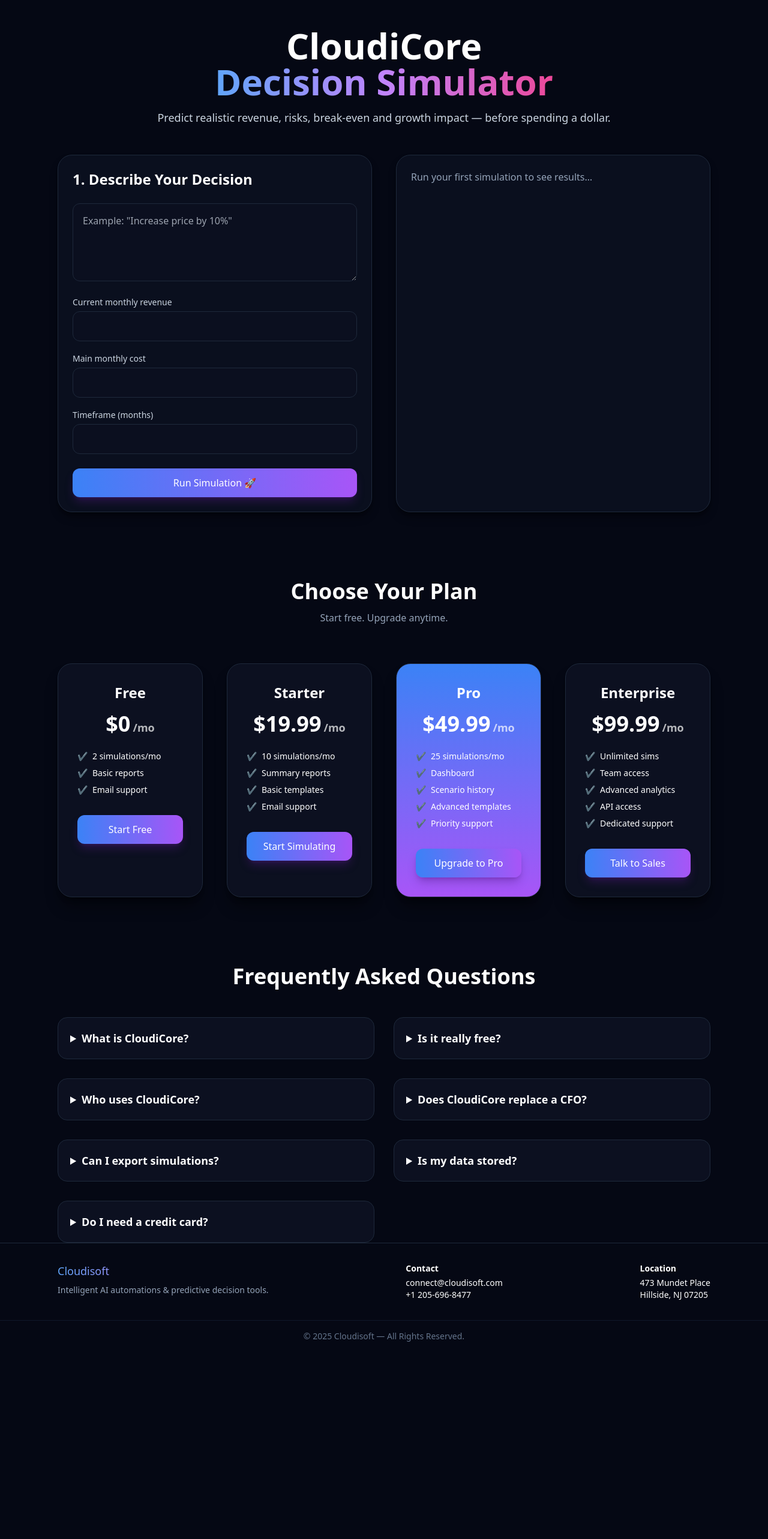
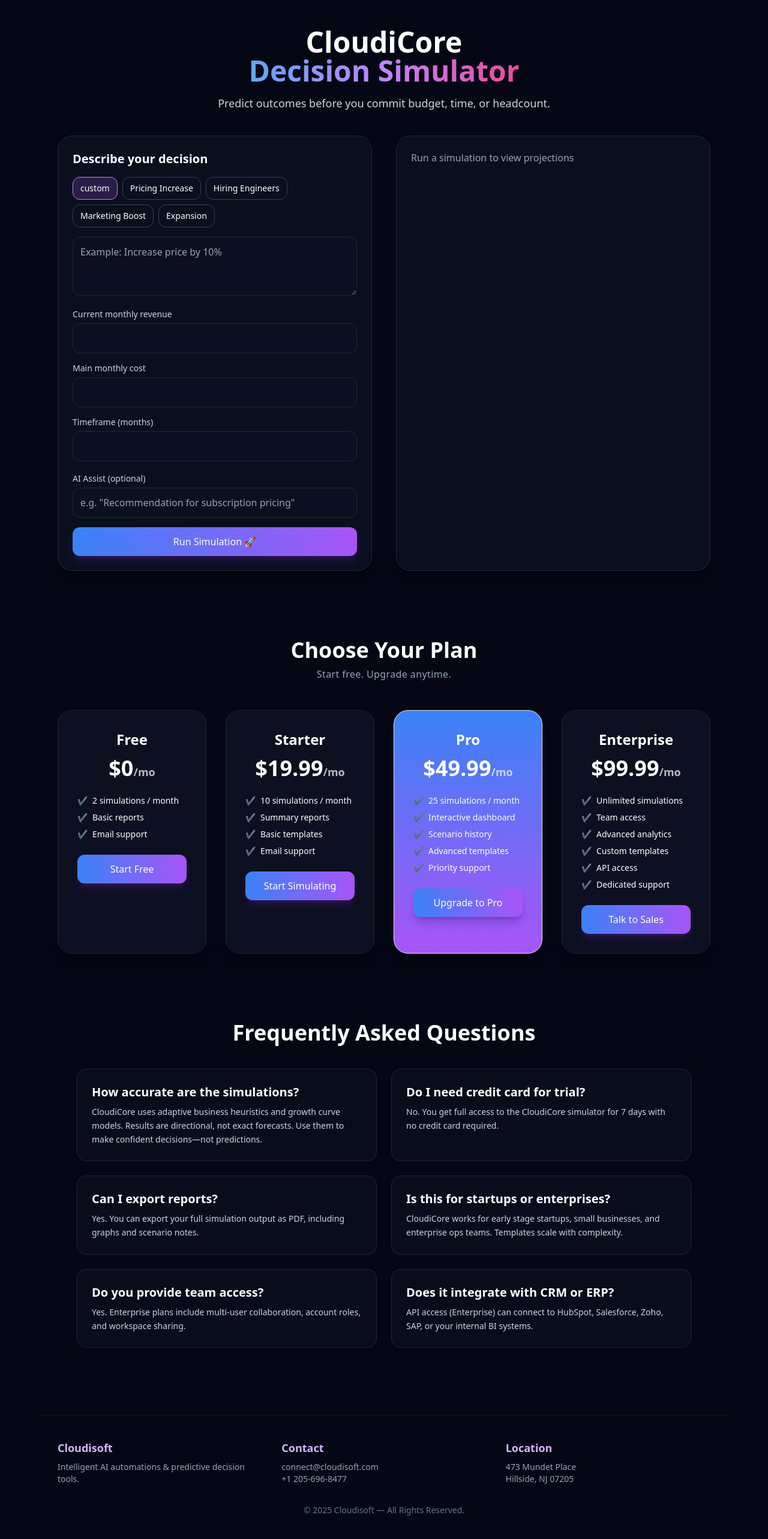
Before and after one commit to Cloudisoft/Cloudisoft.com_Final, a React (Vite) app: page /cloudicore in a window 1280 px wide. Shown: the part 50-2616 px from the top of the page at 60% size. Before the commit the page ends 2432 px from the top, so only its background shows below. Built offline with nearby package versions, Linux system fonts and the light colour scheme; no server answers.

Commit message:
Update cloudicore.tsx

```diff
--- a/src/pages/cloudicore.tsx
+++ b/src/pages/cloudicore.tsx
@@ -1,96 +1,218 @@
-// ===========================================
-// CLOUDICORE – FINAL, ERROR-FREE VERSION
-// (NO chart.js so Render will not fail)
-// ===========================================
+import { useState } from "react";
+import {
+  Chart as ChartJS,
+  CategoryScale,
+  LinearScale,
+  LineElement,
+  PointElement,
+  Legend,
+  Tooltip,
+} from "chart.js";
+import { Line } from "react-chartjs-2";
+import html2canvas from "html2canvas";
+import jsPDF from "jspdf";
 
-import { useState } from "react";
-import "../index.css";
-import Footer from "../components/Footer";
+// ---------------- REGISTER CHART ----------------
+ChartJS.register(
+  CategoryScale,
+  LinearScale,
+  LineElement,
+  PointElement,
+  Legend,
+  Tooltip
+);
 
+// ======================================================
+// MAIN PAGE
+// ======================================================
 export default function CloudiCore() {
+  // FORM inputs
   const [inputs, setInputs] = useState({
     scenario: "",
     revenue: "",
     cost: "",
     months: "",
-    goal: "growth",
   });
 
+  const [template, setTemplate] = useState("custom");
   const [result, setResult] = useState<any>(null);
+
+  const [authOpen, setAuthOpen] = useState(false);
   const [error, setError] = useState("");
-  const [authOpen, setAuthOpen] = useState(false);
 
-  // --------------------------
-  // Run Simulation Logic
-  // --------------------------
+  // ================================================
+  // TEMPLATE PRESETS
+  // ================================================
+  function applyTemplate(t: string) {
+    setTemplate(t);
+    switch (t) {
+      case "Pricing Increase":
+        setInputs({
+          ...inputs,
+          scenario: "Increase product pricing by 12%",
+          revenue: inputs.revenue || "20000",
+        });
+        break;
+      case "Hiring Engineers":
+        setInputs({
+          ...inputs,
+          scenario: "Hire 3 full-time engineers",
+          cost: inputs.cost || "15000",
+        });
+        break;
+      case "Marketing Boost":
+        setInputs({
+          ...inputs,
+          scenario: "Increase marketing budget by 30%",
+          cost: inputs.cost || "8000",
+        });
+        break;
+      case "Expansion":
+        setInputs({
+          ...inputs,
+          scenario: "Open a new regional branch",
+          revenue: inputs.revenue || "30000",
+        });
+        break;
+      default:
+        break;
+    }
+  }
+
+  // ======================================================
+  // SIMULATION ENGINE
+  // ======================================================
   function runSimulation() {
-    const R = Number(inputs.revenue);
-    const C = Number(inputs.cost);
-    const T = Number(inputs.months);
+    const rev = Number(inputs.revenue);
+    const cst = Number(inputs.cost);
+    const t = Number(inputs.months);
 
-    if (!inputs.scenario.trim()) return setError("Describe your decision first.");
-    if (!R) return setError("Monthly revenue is required.");
-    if (!C) return setError("Monthly cost is required.");
-    if (!T || T < 1) return setError("Timeframe is required.");
-
+    if (!inputs.scenario.trim()) return setError("Describe your scenario.");
+    if (!rev) return setError("Revenue is required.");
+    if (!cst) return setError("Cost is required.");
+    if (!t || t <= 0) return setError("Timeframe required.");
     setError("");
 
+    // growth model
     const optimistic = [];
     const expected = [];
     const cautious = [];
 
-    for (let m = 1; m <= T; m++) {
-      optimistic.push(R * 1.22 ** m - C);
-      expected.push(R * 1.12 ** m - C);
-      cautious.push(R * 0.93 ** m - C);
+    for (let i = 1; i <= t; i++) {
+      optimistic.push(rev * 1.22 ** i - cst * 1.1);
+      expected.push(rev * 1.1 ** i - cst);
+      cautious.push(rev * 0.92 ** i - cst * 1.05);
     }
 
-    const breakEven = expected.findIndex((v) => v > 0) + 1 || null;
+    const breakEvenIdx = expected.findIndex((v) => v > 0);
+    const breakEven = breakEvenIdx >= 0 ? breakEvenIdx + 1 : null;
 
     setResult({
       optimistic,
       expected,
       cautious,
-      months: T,
-      risk: Math.floor(Math.random() * 35 + 40),
+      months: t,
       breakEven,
+      risk: Math.floor(Math.random() * 30) + 40,
     });
   }
 
-  // --------------------------
-  // SAVE / AUTH → open modal
-  // --------------------------
-  function saveSimulation() {
-    setAuthOpen(true);
+  // ======================================================
+  // EXPORT PDF
+  // ======================================================
+  async function exportPDF() {
+    const node = document.querySelector("#sim-results");
+    if (!node) return;
+
+    const canvas = await html2canvas(node as HTMLElement);
+    const img = canvas.toDataURL("image/png");
+    const pdf = new jsPDF("p", "mm", "a4");
+
+    pdf.addImage(img, "PNG", 8, 8, 195, 0);
+    pdf.save("cloudicore_report.pdf");
   }
 
+  // ======================================================
+  // CHART DATA
+  // ======================================================
+  const chartData =
+    result && {
+      labels: Array.from({ length: result.months }, (_, i) => i + 1),
+      datasets: [
+        {
+          label: "Optimistic",
+          data: result.optimistic,
+          borderColor: "#10b981",
+          tension: 0.25,
+        },
+        {
+          label: "Expected",
+          data: result.expected,
+          borderColor: "#eab308",
+          tension: 0.25,
+        },
+        {
+          label: "Cautious",
+          data: result.cautious,
+          borderColor: "#f87171",
+          tension: 0.25,
+        },
+      ],
+    };
+
+  // ======================================================
+  // PAGE UI
   // ======================================================
   return (
     <div className="bg-cloudi-bg min-h-screen text-white pb-32">
 
       {/* HERO */}
-      <section className="section text-center pt-24 pb-12">
-        <h1 className="text-5xl sm:text-6xl font-extrabold">
+      <section className="section text-center pt-24 pb-10">
+        <h1 className="text-5xl font-extrabold">
           CloudiCore
           <br />
           <span className="gradient-text">Decision Simulator</span>
         </h1>
-        <p className="max-w-3xl mx-auto mt-4 text-slate-300 text-lg">
-          Predict realistic revenue, risks, break-even and growth impact — before spending a dollar.
+        <p className="max-w-2xl mx-auto mt-4 text-slate-300 text-lg">
+          Predict outcomes before you commit budget, time, or headcount.
         </p>
       </section>
 
       {/* SIMULATOR */}
       <section className="section grid grid-cols-1 lg:grid-cols-2 gap-10">
 
-        {/* LEFT PANEL */}
+        {/* LEFT */}
         <div className="card">
-          <h2 className="text-2xl font-semibold mb-6">1. Describe Your Decision</h2>
+          <h2 className="text-xl font-semibold mb-4">Describe your decision</h2>
 
+          {/* Templates */}
+          <div className="flex gap-2 flex-wrap mb-4">
+            {[
+              "custom",
+              "Pricing Increase",
+              "Hiring Engineers",
+              "Marketing Boost",
+              "Expansion",
+            ].map((t) => (
+              <button
+                key={t}
+                className={`px-3 py-2 rounded-xl border text-sm ${
+                  t === template
+                    ? "bg-purple-500/20 border-purple-400"
+                    : "border-slate-700"
+                }`}
+                onClick={() => applyTemplate(t)}
+              >
+                {t}
+              </button>
+            ))}
+          </div>
+
+          {/* Scenario */}
           <textarea
-            placeholder='Example: "Increase price by 10%"'
-            rows={4}
-            className="w-full bg-cloudi-card/60 p-4 rounded-xl border border-slate-800"
+            rows={3}
+            placeholder="Example: Increase price by 10%"
+            className="w-full bg-cloudi-card/60 rounded-xl border border-slate-800 p-3"
             value={inputs.scenario}
             onChange={(e) => setInputs({ ...inputs, scenario: e.target.value })}
           />
@@ -99,78 +221,50 @@ export default function CloudiCore() {
           <Field label="Main monthly cost" name="cost" inputs={inputs} setInputs={setInputs} />
           <Field label="Timeframe (months)" name="months" inputs={inputs} setInputs={setInputs} />
 
-          {error && <p className="text-red-400 mt-4">{error}</p>}
+          <AIInput inputs={inputs} setInputs={setInputs} />
 
-          <button className="btn-primary w-full mt-6" onClick={runSimulation}>
+          {error && <p className="text-red-400 mt-2">{error}</p>}
+
+          <button className="btn-primary w-full mt-4" onClick={runSimulation}>
             Run Simulation 🚀
           </button>
         </div>
 
         {/* RESULTS */}
-        <div className="card">
+        <div className="card min-h-[300px]" id="sim-results">
           {!result ? (
-            <p className="text-slate-400">Run your first simulation to see results…</p>
+            <p className="text-slate-400">
+              Run a simulation to view projections
+            </p>
           ) : (
             <>
-              {/* BREAK EVEN */}
-              <div className="bg-cloudi-card/60 p-4 rounded-xl border border-slate-800 mb-6">
-                <p className="text-sm text-slate-300">Break-even</p>
-                <h3 className="text-3xl font-bold">
-                  {result.breakEven ? `${result.breakEven} months` : "No recovery"}
-                </h3>
-              </div>
-
-              {/* SIMPLE "CHART LOOK" BAR */}
-              <div className="space-y-4">
-                <ChartBar label="Optimistic" value={result.optimistic[result.optimistic.length - 1]} color="bg-green-500" />
-                <ChartBar label="Expected" value={result.expected[result.expected.length - 1]} color="bg-yellow-500" />
-                <ChartBar label="Cautious" value={result.cautious[result.cautious.length - 1]} color="bg-red-500" />
-              </div>
-
-              {/* RISK */}
-              <p className="mt-6 text-lg font-medium">
-                Risk Index: <span className="font-bold">{result.risk}/100</span>
-              </p>
-
-              {/* ACTIONS */}
-              <button className="btn-secondary w-full mt-6">
-                Export Simulation to PDF 📦
-              </button>
-
-              <button className="btn-primary w-full mt-3" onClick={saveSimulation}>
-                Save & Continue →
-              </button>
+              <ResultSummary result={result} />
+              <Line className="mt-6" data={chartData as any} />
+              <Actions exportPDF={exportPDF} openAuth={() => setAuthOpen(true)} />
             </>
           )}
         </div>
       </section>
 
-      {/* PRICING */}
       <Pricing />
-
-      {/* FAQ */}
       <FAQ />
-
-      {/* FOOTER */}
       <Footer />
 
-      {/* AUTH MODAL */}
       {authOpen && <AuthModal close={() => setAuthOpen(false)} />}
-
     </div>
   );
 }
 
-// ================================
-// INPUT FIELD
-// ================================
+// ======================================================
+// REUSABLE COMPONENTS
+// ======================================================
 function Field({ label, name, inputs, setInputs }: any) {
   return (
-    <div className="mt-4">
+    <div className="mt-3">
       <label className="text-sm text-slate-300">{label}</label>
       <input
+        className="w-full bg-cloudi-card/60 rounded-xl border border-slate-800 p-3 mt-1"
         type="number"
-        className="w-full bg-cloudi-card/60 p-3 rounded-xl border border-slate-800 mt-1"
         value={inputs[name]}
         onChange={(e) => setInputs({ ...inputs, [name]: e.target.value })}
       />
@@ -178,41 +272,103 @@ function Field({ label, name, inputs, setInputs }: any) {
   );
 }
 
-// ================================
-// SIMPLE BAR CHART VISUAL
-// ================================
-function ChartBar({ label, value, color }: any) {
-  const width = Math.min(100, Math.max(5, (value / 10000) * 100));
-
+// ======================================================
+// AI ASSIST
+// ======================================================
+function AIInput({ inputs, setInputs }: any) {
   return (
-    <div>
-      <p className="text-sm mb-1">{label}</p>
-      <div className="w-full bg-slate-800 rounded-xl h-3">
-        <div className={`h-3 rounded-xl ${color}`} style={{ width: `${width}%` }}></div>
-      </div>
+    <div className="mt-4">
+      <label className="text-sm text-slate-300">AI Assist (optional)</label>
+      <input
+        className="w-full bg-cloudi-card/60 rounded-xl border border-slate-800 p-3 mt-1"
+        placeholder='e.g. "Recommendation for subscription pricing"'
+        onBlur={(e) =>
+          setInputs({
+            ...inputs,
+            scenario: inputs.scenario + " | " + e.target.value,
+          })
+        }
+      />
     </div>
   );
 }
 
-// ================================
+// ======================================================
+// SIMULATION SUMMARY
+// ======================================================
+function ResultSummary({ result }: any) {
+  return (
+    <div className="bg-cloudi-card/60 p-4 rounded-xl border border-slate-800">
+      <p className="text-sm text-slate-300">Break-even</p>
+      <h2 className="text-3xl font-bold">
+        {result.breakEven ? `${result.breakEven} months` : "No recovery"}
+      </h2>
+      <p className="mt-2 text-slate-300 text-sm">
+        Risk Index: <span className="font-semibold">{result.risk}/100</span>
+      </p>
+    </div>
+  );
+}
+
+// ======================================================
+// RESULTS ACTIONS
+// ======================================================
+function Actions({ exportPDF, openAuth }: any) {
+  return (
+    <>
+      <button className="btn-secondary w-full mt-6" onClick={exportPDF}>
+        Export Simulation PDF 📦
+      </button>
+      <button className="btn-primary w-full mt-3" onClick={openAuth}>
+        Save & Continue →
+      </button>
+    </>
+  );
+}
+
+// ======================================================
 // PRICING
-// ================================
+// ======================================================
 function Pricing() {
   return (
     <section className="section text-center mt-28">
       <h2 className="text-4xl font-bold">Choose Your Plan</h2>
-      <p className="text-slate-400 mt-3">Start free. Upgrade anytime.</p>
 
-      <div className="grid grid-cols-1 md:grid-cols-4 gap-10 mt-16">
+      <p className="text-slate-400 mt-2 tracking-wide">
+        Start free. Upgrade anytime.
+      </p>
 
-        <PriceCard name="Free" price="0" features={["2 simulations/mo", "Basic reports", "Email support"]} cta="Start Free" />
+      <div className="grid grid-cols-1 md:grid-cols-4 gap-8 mt-12">
 
-        <PriceCard name="Starter" price="19.99" features={["10 simulations/mo", "Summary reports", "Basic templates", "Email support"]} cta="Start Simulating" />
+        <PriceCard name="Free" price="0" features={[
+          "2 simulations / month",
+          "Basic reports",
+          "Email support",
+        ]} cta="Start Free" />
 
-        <PriceCard name="Pro" price="49.99" highlight features={["25 simulations/mo", "Dashboard", "Scenario history", "Advanced templates", "Priority support"]} cta="Upgrade to Pro" />
+        <PriceCard name="Starter" price="19.99" features={[
+          "10 simulations / month",
+          "Summary reports",
+          "Basic templates",
+          "Email support",
+        ]} cta="Start Simulating" />
 
-        <PriceCard name="Enterprise" price="99.99" features={["Unlimited sims", "Team access", "Advanced analytics", "API access", "Dedicated support"]} cta="Talk to Sales" />
+        <PriceCard highlight name="Pro" price="49.99" features={[
+          "25 simulations / month",
+          "Interactive dashboard",
+          "Scenario history",
+          "Advanced templates",
+          "Priority support",
+        ]} cta="Upgrade to Pro" />
 
+        <PriceCard name="Enterprise" price="99.99" features={[
+          "Unlimited simulations",
+          "Team access",
+          "Advanced analytics",
+          "Custom templates",
+          "API access",
+          "Dedicated support",
+        ]} cta="Talk to Sales" />
       </div>
     </section>
   );
@@ -220,76 +376,200 @@ function Pricing() {
 
 function PriceCard({ name, price, features, cta, highlight }: any) {
   return (
-    <div className={`rounded-3xl p-8 border border-slate-800 shadow-xl shadow-black/40 ${highlight ? "bg-gradient-to-b from-blue-500 to-purple-500" : "bg-cloudi-card"}`}>
+    <div
+      className={`p-8 rounded-3xl border shadow-xl ${
+        highlight
+          ? "bg-gradient-to-b from-blue-500 to-purple-500 text-white"
+          : "bg-cloudi-card border-slate-800"
+      }`}
+    >
       <h3 className="text-2xl font-bold">{name}</h3>
-      <p className="text-4xl font-extrabold mt-4">${price}<span className="text-lg opacity-70 ml-1">/mo</span></p>
+      <p className="text-4xl font-extrabold mt-3">
+        ${price}
+        <span className="text-lg opacity-70">/mo</span>
+      </p>
 
       <ul className="mt-6 space-y-2 text-left text-sm">
         {features.map((f: string, i: number) => (
-          <li key={i} className="flex gap-2 items-center">
-            <span>✔</span> {f}
+          <li key={i} className="flex items-center gap-2">
+            <span>✔️</span>
+            <span>{f}</span>
           </li>
         ))}
       </ul>
 
-      <button className="btn-primary w-full mt-8">{cta}</button>
+      <button className="btn-primary w-full mt-6">{cta}</button>
     </div>
   );
 }
 
-// ================================
-// FAQ
-// ================================
+// ======================================================
+// FAQ Section
+// ======================================================
 function FAQ() {
-  const faqs = [
-    ["What is CloudiCore?", "A decision simulator that predicts revenue, risk, and break-even outcomes."],
-    ["Is it really free?", "Yes — you get 2 simulations per month on the Free plan."],
-    ["Who uses CloudiCore?", "Startups, founders, managers, creators, and small businesses."],
-    ["Does CloudiCore replace a CFO?", "No — it gives directional clarity, not full accounting."],
-    ["Can I export simulations?", "Yes, PDF export is included."],
-    ["Is my data stored?", "Only if you create an account."],
-    ["Do I need a credit card?", "Not for the free or trial version."],
+  const items = [
+    {
+      q: "How accurate are the simulations?",
+      a: "CloudiCore uses adaptive business heuristics and growth curve models. Results are directional, not exact forecasts. Use them to make confident decisions—not predictions."
+    },
+    {
+      q: "Do I need credit card for trial?",
+      a: "No. You get full access to the CloudiCore simulator for 7 days with no credit card required."
+    },
+    {
+      q: "Can I export reports?",
+      a: "Yes. You can export your full simulation output as PDF, including graphs and scenario notes."
+    },
+    {
+      q: "Is this for startups or enterprises?",
+      a: "CloudiCore works for early stage startups, small businesses, and enterprise ops teams. Templates scale with complexity."
+    },
+    {
+      q: "Do you provide team access?",
+      a: "Yes. Enterprise plans include multi-user collaboration, account roles, and workspace sharing."
+    },
+    {
+      q: "Does it integrate with CRM or ERP?",
+      a: "API access (Enterprise) can connect to HubSpot, Salesforce, Zoho, SAP, or your internal BI systems."
+    },
   ];
 
   return (
     <section className="section mt-28">
       <h2 className="text-4xl font-bold text-center">Frequently Asked Questions</h2>
 
-      <div className="grid grid-cols-1 md:grid-cols-2 gap-8 mt-12">
-        {faqs.map(([q, a], i) => (
-          <details key={i} className="bg-cloudi-card p-5 rounded-2xl border border-slate-800">
-            <summary className="cursor-pointer text-lg font-semibold">{q}</summary>
-            <p className="text-slate-300 mt-3">{a}</p>
-          </details>
+      <div className="grid md:grid-cols-2 gap-6 mt-10 max-w-5xl mx-auto">
+        {items.map((item, idx) => (
+          <div
+            key={idx}
+            className="bg-cloudi-card/60 rounded-2xl border border-slate-800 p-6"
+          >
+            <h3 className="text-xl font-semibold">{item.q}</h3>
+            <p className="mt-2 text-slate-300 text-sm leading-relaxed">
+              {item.a}
+            </p>
+          </div>
         ))}
       </div>
     </section>
   );
 }
 
-// ================================
-// AUTH MODAL
-// ================================
-function AuthModal({ close }: any) {
+// ======================================================
+// Footer (no external import)
+// ======================================================
+function Footer() {
   return (
-    <div className="fixed inset-0 bg-black/60 backdrop-blur-sm flex items-center justify-center z-50">
-      <div className="bg-cloudi-card p-8 rounded-3xl border border-slate-800 w-[360px]">
-        <h2 className="text-2xl font-bold text-center mb-4">Create Account</h2>
+    <footer className="section text-center mt-28 pb-16 border-t border-slate-800/50 pt-10">
+      <div className="grid md:grid-cols-3 text-left gap-8">
 
-        <button className="btn-secondary w-full">Continue with Google</button>
-        <button className="btn-secondary w-full mt-2">Continue with Microsoft</button>
+        <div>
+          <h3 className="text-lg font-semibold text-purple-300">Cloudisoft</h3>
+          <p className="mt-2 text-slate-400 text-sm max-w-xs">
+            Intelligent AI automations & predictive decision tools.
+          </p>
+        </div>
 
-        <div className="text-center text-xs text-slate-500 my-4">OR</div>
+        <div>
+          <h3 className="text-lg font-semibold text-purple-300">Contact</h3>
+          <p className="mt-2 text-slate-400 text-sm">
+            connect@cloudisoft.com
+            <br />
+            +1 205-696-8477
+          </p>
+        </div>
 
-        <input placeholder="Work email" className="w-full bg-cloudi-card/60 p-3 border border-slate-800 rounded-xl" />
-        <input type="password" placeholder="Password" className="w-full bg-cloudi-card/60 p-3 border border-slate-800 rounded-xl mt-2" />
+        <div>
+          <h3 className="text-lg font-semibold text-purple-300">Location</h3>
+          <p className="mt-2 text-slate-400 text-sm">
+            473 Mundet Place
+            <br />
+            Hillside, NJ 07205
+          </p>
+        </div>
+      </div>
 
-        <button className="btn-primary w-full mt-4">Create Account</button>
+      <p className="text-slate-500 text-sm mt-8">
+        © 2025 Cloudisoft — All Rights Reserved.
+      </p>
+    </footer>
+  );
+}
 
-        <p onClick={close} className="text-center text-sm text-slate-400 mt-4 cursor-pointer">
-          Close
+// ======================================================
+// Auth Modal (internal — no external file)
+// ======================================================
+function AuthModal({ close }: { close: () => void }) {
+  const [mode, setMode] = useState<"login" | "signup">("signup");
+  const [email, setEmail] = useState("");
+  const [password, setPassword] = useState("");
+
+  return (
+    <>
+      <div
+        className="fixed inset-0 bg-black/70 backdrop-blur-sm z-40"
+        onClick={close}
+      />
+
+      <div
+        className="fixed left-1/2 top-1/2 -translate-x-1/2 -translate-y-1/2
+        w-[95%] max-w-[420px] bg-cloudi-card p-8 rounded-3xl border border-slate-700
+        shadow-2xl shadow-black/60 z-50"
+      >
+        <h2 className="text-2xl font-bold text-center">
+          {mode === "signup" ? "Create Account" : "Welcome Back"}
+        </h2>
+
+        <div className="mt-6 space-y-3">
+          <button className="btn-secondary w-full">Continue with Google</button>
+          <button className="btn-secondary w-full">Continue with Microsoft</button>
+        </div>
+
+        <div className="text-center text-slate-500 text-sm mt-3">or</div>
+
+        <input
+          className="w-full bg-cloudi-card/60 rounded-xl border border-slate-700 p-3 mt-4"
+          placeholder="Work email"
+          value={email}
+          onChange={(e) => setEmail(e.target.value)}
+        />
+
+        <input
+          className="w-full bg-cloudi-card/60 rounded-xl border border-slate-700 p-3 mt-3"
+          placeholder="Password"
+          type="password"
+          value={password}
+          onChange={(e) => setPassword(e.target.value)}
+        />
+
+        <button className="btn-primary w-full mt-5">
+          {mode === "signup" ? "Sign Up" : "Sign In"}
+        </button>
+
+        <p className="text-center text-slate-400 text-sm mt-4">
+          {mode === "signup" ? (
+            <>
+              Already registered?{" "}
+              <span
+                className="text-purple-300 cursor-pointer"
+                onClick={() => setMode("login")}
+              >
+                Sign in
+              </span>
+            </>
+          ) : (
+            <>
+              New here?{" "}
+              <span
+                className="text-purple-300 cursor-pointer"
+                onClick={() => setMode("signup")}
+              >
+                Create account
+              </span>
+            </>
+          )}
         </p>
       </div>
-    </div>
+    </>
   );
 }
```
